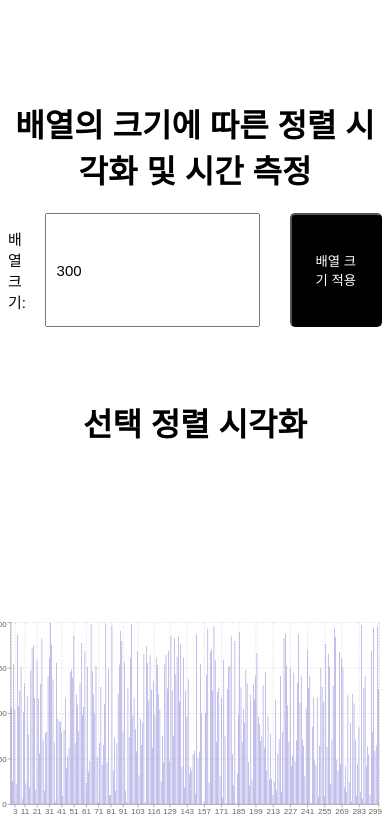
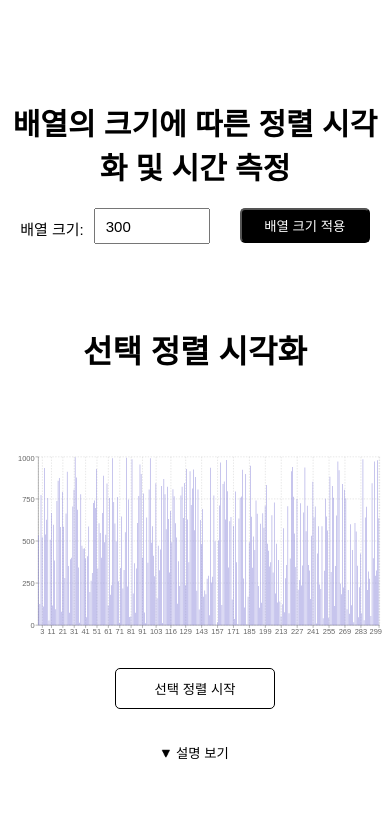
Before and after one commit to minijae011030/sorting-visualizer, a React (Create React App) app: page / in a window 390 px wide. Shown: the top 835 px of the page. Built offline with nearby package versions, Linux system fonts and the light colour scheme.

Commit message:
mobile screen

```diff
--- a/public/index.html
+++ b/public/index.html
@@ -12,6 +12,7 @@
     <style>
       body {
         font-family: sans-serif;
+        color: black;
       }
     </style>
     <link rel="apple-touch-icon" href="%PUBLIC_URL%/logo192.png" />
--- a/src/MainPage.tsx
+++ b/src/MainPage.tsx
@@ -18,6 +18,11 @@ import shellSort from "./method/shellSort";
 const MainPage: React.FC = () => {
   const [arraySize, setArraySize] = useState<number>(300);
   const [inputValue, setInputValue] = useState<string>("300");
+  const [isMobileScreen, setIsMobileScreen] = useState<boolean>(false);
+
+  function handleResize() {
+    setIsMobileScreen(window.innerWidth <= 500);
+  }
 
   function handleInput(event: React.ChangeEvent<HTMLInputElement>) {
     setInputValue(event.target.value);
@@ -38,14 +43,27 @@ const MainPage: React.FC = () => {
 
   useEffect(() => {
     hljs.highlightAll();
+    handleResize();
+    window.addEventListener("resize", handleResize);
+    return () => window.removeEventListener("resize", handleResize);
   });
 
   return (
     <>
-      <h1 className={styles.main_title}>
+      <h1
+        className={
+          isMobileScreen ? styles.mobile_main_title : styles.main_title
+        }
+      >
         배열의 크기에 따른 정렬 시각화 및 시간 측정
       </h1>
-      <div className={styles.array_size_apply}>
+      <div
+        className={
+          isMobileScreen
+            ? styles.mobile_screen_array_size_apply
+            : styles.array_size_apply
+        }
+      >
         <p>배열 크기: </p>
         <input
           value={inputValue}
@@ -63,6 +81,7 @@ const MainPage: React.FC = () => {
         code={code[0].code}
         description={code[0].description}
         method={code[0].method}
+        isMobileScreen={isMobileScreen}
       />
       <SortTable
         arraySize={arraySize}
@@ -71,6 +90,7 @@ const MainPage: React.FC = () => {
         code={code[1].code}
         description={code[1].description}
         method={code[1].method}
+        isMobileScreen={isMobileScreen}
       />
       <SortTable
         arraySize={arraySize}
@@ -79,6 +99,7 @@ const MainPage: React.FC = () => {
         code={code[2].code}
         description={code[2].description}
         method={code[2].method}
+        isMobileScreen={isMobileScreen}
       />
       <SortTable
         arraySize={arraySize}
@@ -87,6 +108,7 @@ const MainPage: React.FC = () => {
         code={code[3].code}
         description={code[3].description}
         method={code[3].method}
+        isMobileScreen={isMobileScreen}
       />
       <SortTable
         arraySize={arraySize}
@@ -95,6 +117,7 @@ const MainPage: React.FC = () => {
         code={code[4].code}
         description={code[4].description}
         method={code[4].method}
+        isMobileScreen={isMobileScreen}
       />
       <SortTable
         arraySize={arraySize}
@@ -103,6 +126,7 @@ const MainPage: React.FC = () => {
         code={code[5].code}
         description={code[5].description}
         method={code[5].method}
+        isMobileScreen={isMobileScreen}
       />
     </>
   );
--- a/src/component/SortTable.tsx
+++ b/src/component/SortTable.tsx
@@ -11,6 +11,7 @@ interface SortTableProps {
   code: string;
   description: string[];
   method: string[];
+  isMobileScreen: boolean;
 }
 
 const generateRandomArray = (n: number, max: number) => {
@@ -24,6 +25,7 @@ const SortTable: React.FC<SortTableProps> = ({
   code,
   description,
   method,
+  isMobileScreen,
 }) => {
   const [array, setArray] = useState<number[]>([]);
   const [sorting, setSorting] = useState(false);
@@ -69,7 +71,7 @@ const SortTable: React.FC<SortTableProps> = ({
       <div className={styles.sorting_time}>
         {timeTaken && <h2>정렬 시간: {timeTaken.toFixed(2)} ms</h2>}
       </div>
-      <div className={styles.chart}>
+      <div className={isMobileScreen ? styles.mobile_chart : styles.chart}>
         <BarChart
           width={800}
           height={400}
--- a/src/style/main.module.css
+++ b/src/style/main.module.css
@@ -1,6 +1,41 @@
 .main_title {
   text-align: center;
   margin-top: 100px;
+}
+.mobile_main_title {
+  text-align: center;
+  margin-top: 100px;
+  font-size: 30px;
+}
+.mobile_screen_array_size_apply {
+  margin: 0 auto;
+  display: flex;
+  justify-content: center;
+  gap: 30px;
+  margin-bottom: 50px;
+
+  > p {
+    font-size: 15px;
+    margin-right: -20px;
+    margin-top: 10px;
+  }
+  > input {
+    outline: none;
+    font-size: 15px;
+    padding-left: 10px;
+    height: 30px;
+    width: 100px;
+  }
+
+  > button {
+    background-color: black;
+    color: white;
+    height: 35px;
+    padding: 0 20px;
+    border-radius: 5px;
+    width: 130px;
+    transition: 0.3s ease;
+  }
 }
 
 .array_size_apply {
@@ -51,6 +86,13 @@
     text-align: center;
     font-size: 20px;
   }
+}
+
+.mobile_chart {
+  display: flex;
+  justify-content: center;
+  margin-top: -100px;
+  margin-bottom: -100px;
 }
 
 .chart {
```
